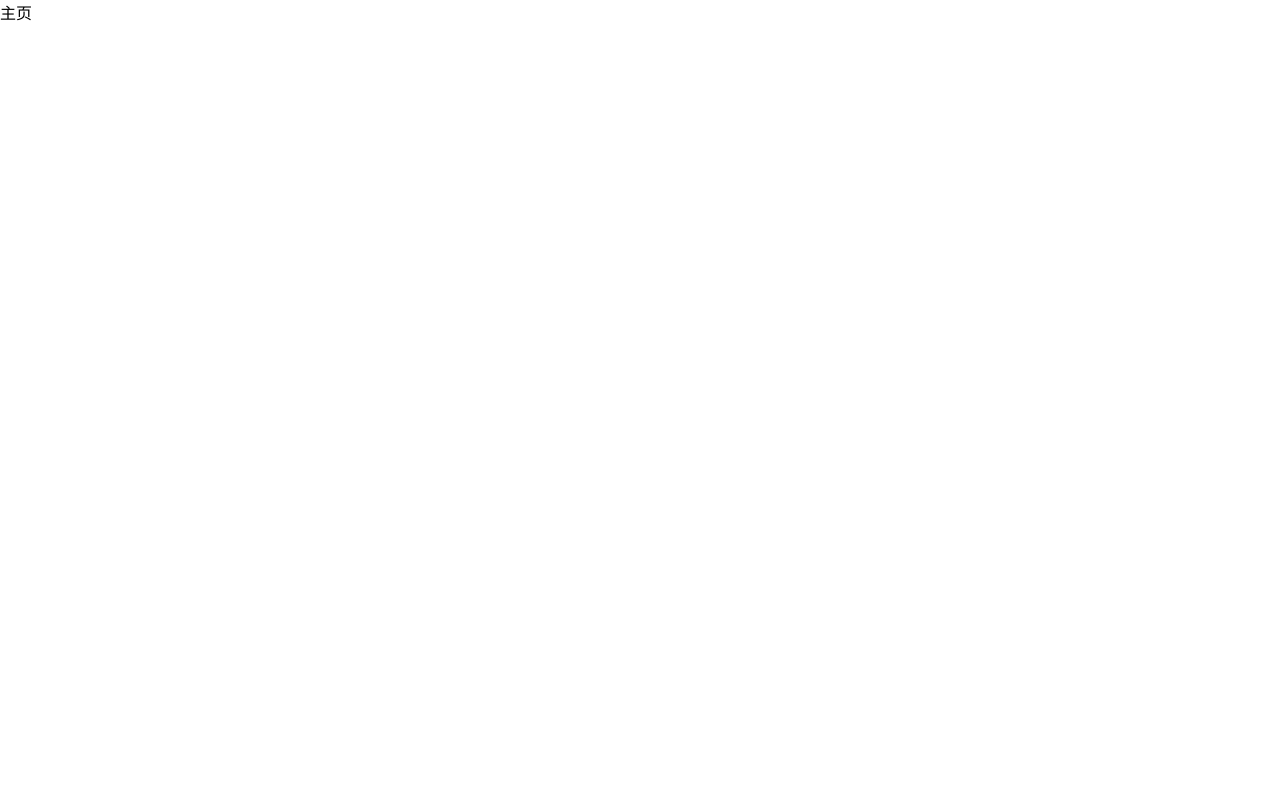
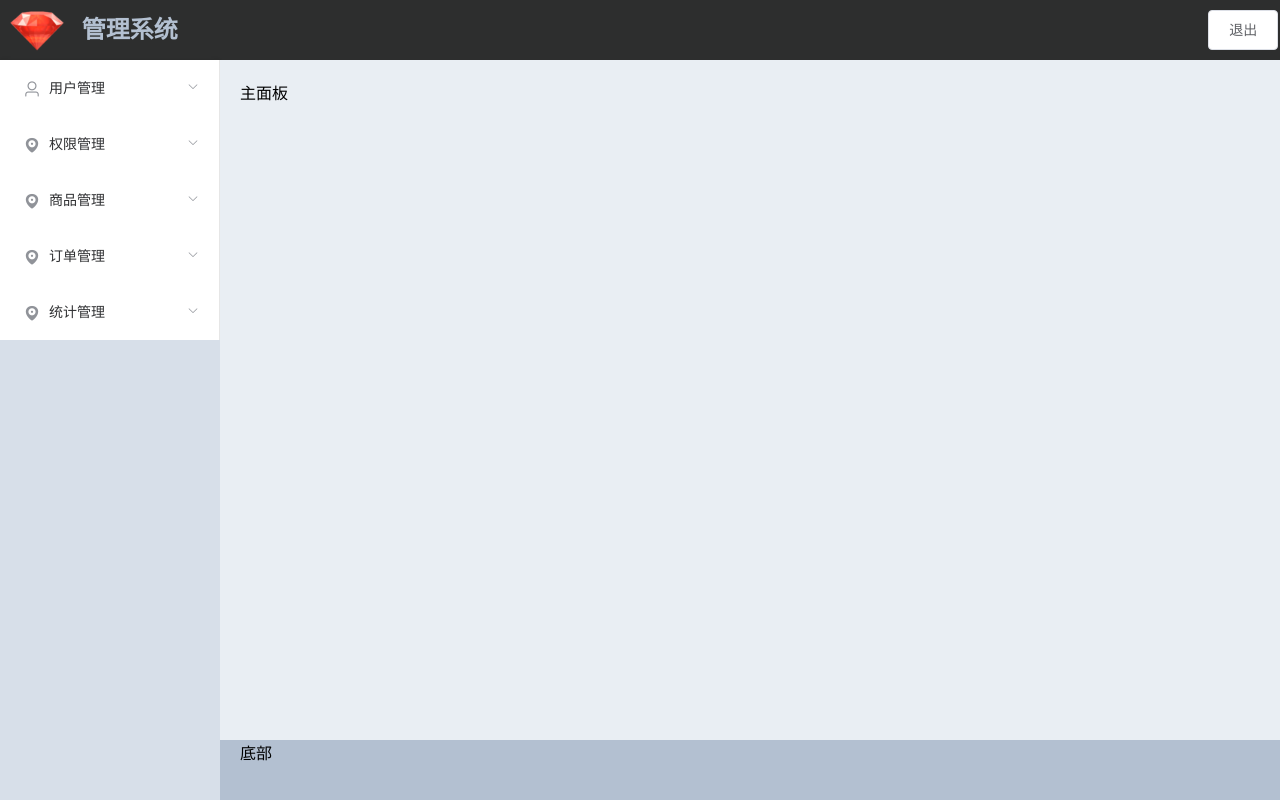
Before and after one commit to xlhtyckj/yqgl, a Vue app: page / in a window 1280 px wide. Built offline with nearby package versions, Linux system fonts and the light colour scheme; sample sign-in values are in the browser's storage.

Commit message:
update main.vue,add logo.png ,edit index.js

```diff
--- a/config/index.js
+++ b/config/index.js
@@ -13,7 +13,8 @@ module.exports = {
         proxyTable: {},
 
         // Various Dev Server settings
-    host: 'localhost', // can be overwritten by process.env.HOST
+        //host: 'localhost', // can be overwritten by process.env.HOST
+        host: '127.0.0.1',
         port: 8080, // can be overwritten by process.env.PORT, if port is in use, a free one will be determined
         autoOpenBrowser: false,
         errorOverlay: true,
--- a/src/components/home/home.vue
+++ b/src/components/home/home.vue
@@ -1,15 +1,159 @@
 <template>
-    <div>
-        主页
-    </div>
+  <el-container class="container">
+    <el-header class="header">
+      <el-row>
+        <el-col :span="1">
+          <div>
+            <img src="@/assets/img/logo.png" alt="logo" class="logo" />
+          </div>
+        </el-col>
+        <el-col :span="22">
+          <div class="title">
+            <h2>管理系统</h2>
+          </div>
+        </el-col>
+        <el-col :span="1">
+          <div>
+            <a href="#" class="loginout"><el-button>退出</el-button></a>
+          </div>
+        </el-col>
+      </el-row>
+    </el-header>
+    <el-container>
+      <el-aside class="aside" width="220px" height="100%">
+        <el-menu
+            background-color="#fff"
+        >
+          <!-- 1 -->
+          <el-submenu index="1">
+            <template slot="title">
+              <i class="el-icon-user"></i>
+              <span>用户管理</span>
+            </template>
+            <el-menu-item index="1-1">
+              <i class="el-icon-user-solid"></i>
+              <span slot="title">用户列表</span>
+            </el-menu-item>
+          </el-submenu>
+          <!-- 2 -->
+          <el-submenu index="2">
+            <template slot="title">
+              <i class="el-icon-location"></i>
+              <span>权限管理</span>
+            </template>
+            <el-menu-item index="2-1">
+              <i class="el-icon-menu"></i>
+              <span slot="title">角色列表</span>
+            </el-menu-item>
+            <el-menu-item index="2-2">
+              <i class="el-icon-menu"></i>
+              <span slot="title">权限列表</span>
+            </el-menu-item>
+          </el-submenu>
+          <!-- 3 -->
+           <el-submenu index="3">
+            <template slot="title">
+              <i class="el-icon-location"></i>
+              <span>商品管理</span>
+            </template>
+            <el-menu-item index="3-1">
+              <i class="el-icon-menu"></i>
+              <span slot="title">商品列表</span>
+            </el-menu-item>
+             <el-menu-item index="3-2">
+              <i class="el-icon-menu"></i>
+              <span slot="title">分类参数</span>
+            </el-menu-item>
+             <el-menu-item index="3-3">
+              <i class="el-icon-menu"></i>
+              <span slot="title">商品分类</span>
+            </el-menu-item>
+          </el-submenu>
+          <!-- 4 -->
+           <el-submenu index="4">
+            <template slot="title">
+              <i class="el-icon-location"></i>
+              <span>订单管理</span>
+            </template>
+            <el-menu-item index="4-1">
+              <i class="el-icon-menu"></i>
+              <span slot="title">订单列表</span>
+            </el-menu-item>
+          </el-submenu>
+          <!-- 5 -->
+           <el-submenu index="5">
+            <template slot="title">
+              <i class="el-icon-location"></i>
+              <span>统计管理</span>
+            </template>
+            <el-menu-item index="5-1">
+              <i class="el-icon-menu"></i>
+              <span slot="title">统计列表</span>
+            </el-menu-item>
+          </el-submenu>
+        </el-menu>
+      </el-aside>
+      <el-container>
+        <el-main class="main">主面板</el-main>
+        <el-footer class="footer">底部</el-footer>
+      </el-container>
+    </el-container>
+  </el-container>
 </template>
 
 <script>
-    export default {
+export default {
 
+    beforeCreate(){
+        const token = localStorage.getItem("token")
+        if(!token)
+        {
+            this.$router.push({name:'login'})
+        }
     }
+
+};
 </script>
 
 <style scoped>
+.title {
+  /* height: 54px; */
+  text-align: left;
+  margin-left: 10px;
+  line-height: 20px;
+  /* color: #FFD700; */
+  color: #b3c0d1;
+}
 
+.loginout {
+  text-align: center;
+  line-height: 60px;
+  text-decoration: none;
+  color: #fff;
+}
+.logo {
+  height: 54px;
+  margin-top: 0px;
+  margin-left: -10px;
+}
+.container {
+  height: 100%;
+}
+.header {
+  background-color: #2d2e2e;
+  border-radius: 0 px;
+  box-shadow: 0 2px 12px 0 rgba(0, 0, 0, 0.1);
+}
+.aside {
+  background-color: #d7dfe9;
+  box-shadow: 0 2px 4px rgba(0, 0, 0, 0.12), 0 0 6px rgba(0, 0, 0, 0.04);
+  box-sizing: border-box;
+  overflow: auto;
+}
+.main {
+  background-color: #e9eef3;
+}
+.footer {
+  background-color: #b3c0d1;
+}
 </style>
```
Also changed, not shown: src/assets/img/logo.png (added). Lines whose indentation alone changed are shown as unchanged.
